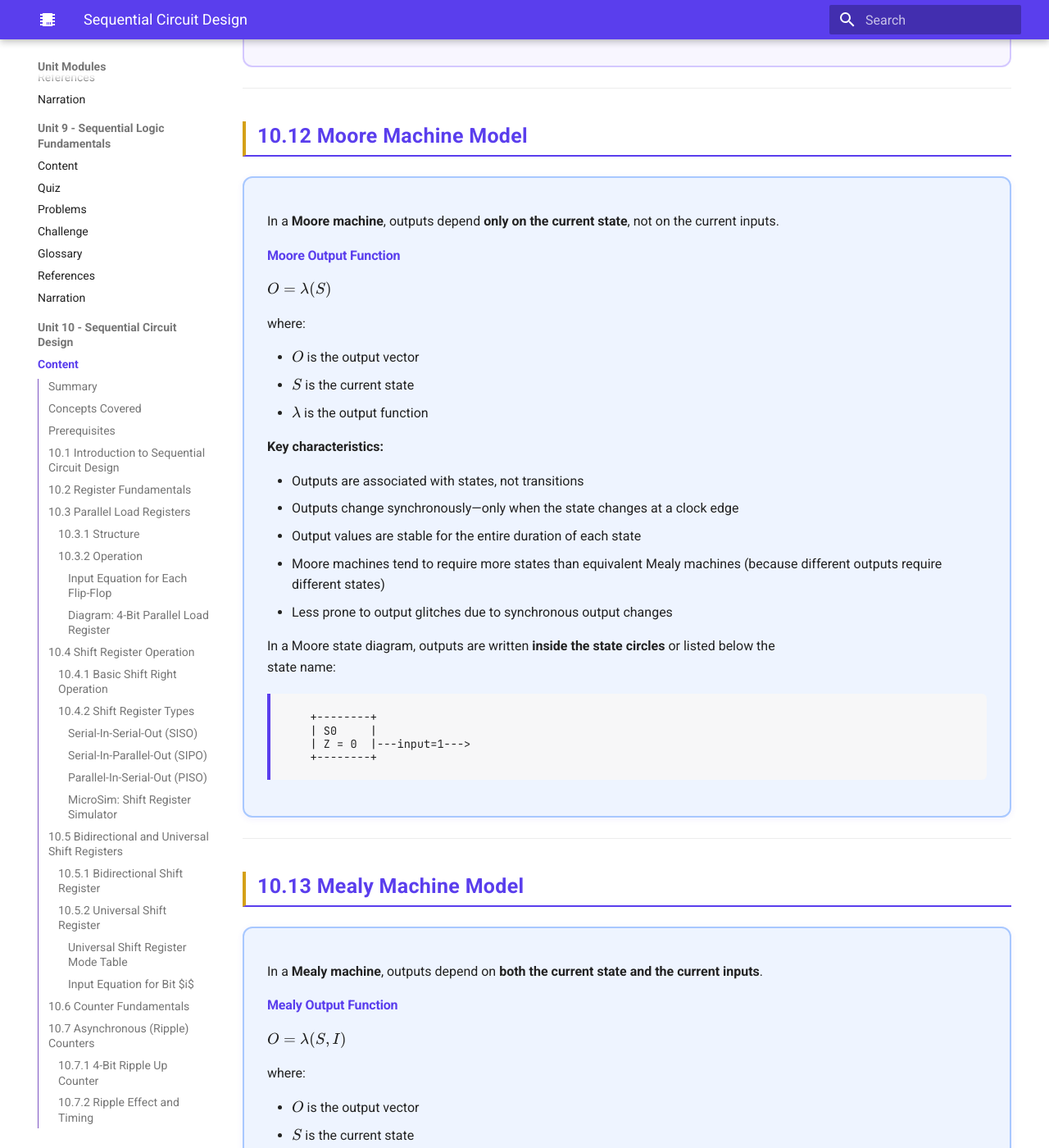
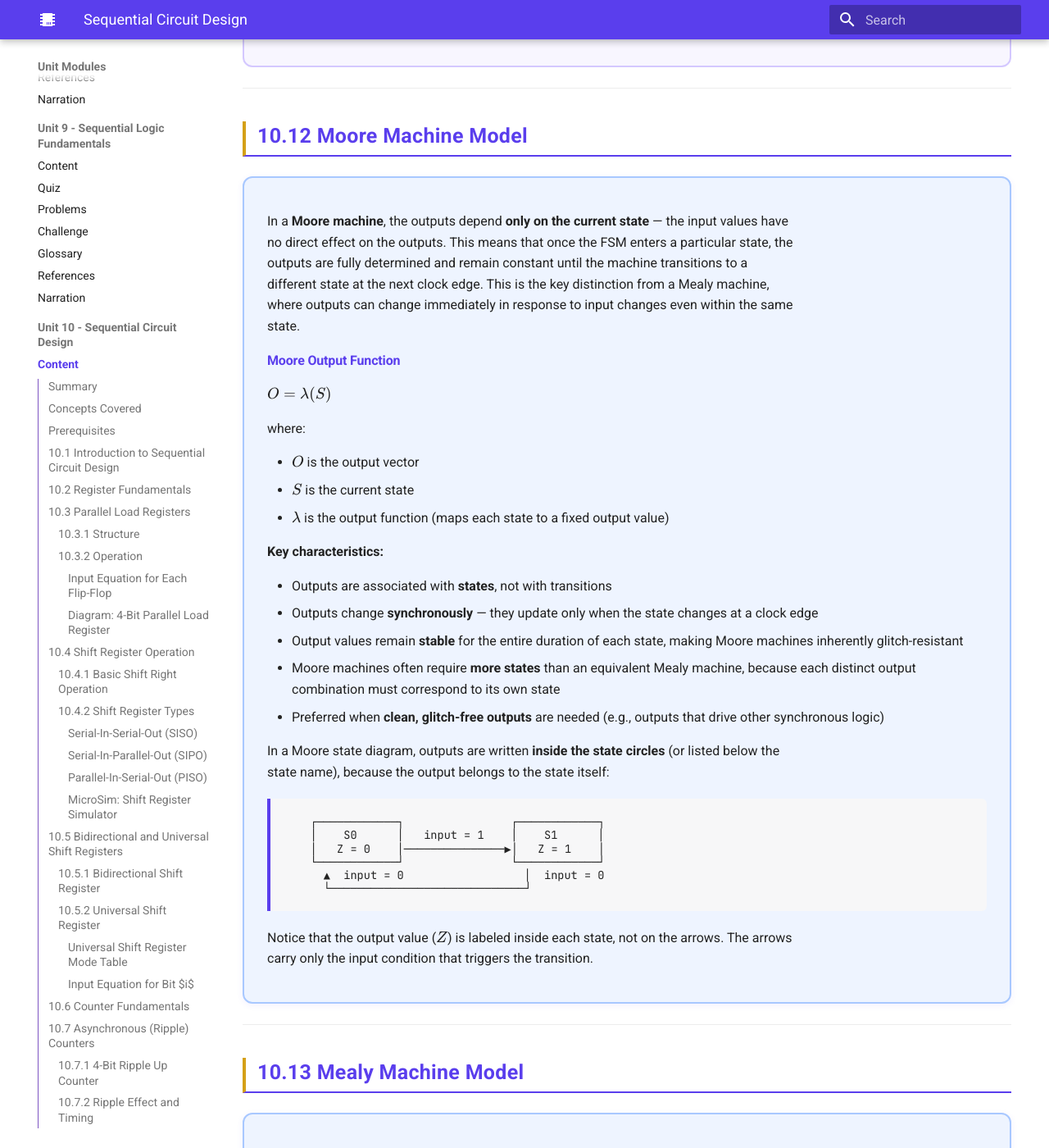
Before and after one commit to Nati-123/intelligent-textbook-ee2301, an MkDocs documentation site: the page built from docs/unit10-sequential-design/index.md, in a window 1280 px wide and 1400 px high, scrolled down 22581 px. Shown: the whole window at 82% size. Built offline with MkDocs 1.6.1 and Material for MkDocs 9.7.7, drawn with Linux system fonts in a browser that asks for light colours; nearby versions of some CDN libraries.

Commit message:
Refine Moore Machine Model section: clearer definition, improved ASCII diagram
- Expand opening definition with explicit contrast to Mealy machines
- Clarify output function notation with mapping description
- Improve key characteristics with bold emphasis and practical guidance
- Replace single-state ASCII diagram with two-state example showing transitions
- Add explanatory note about output placement in state diagrams

Co-Authored-By: Claude Opus 4.6 <noreply@anthropic.com>

````diff
--- a/docs/unit10-sequential-design/index.md
+++ b/docs/unit10-sequential-design/index.md
@@ -721,7 +721,7 @@ flowchart LR
 
 <div markdown style="background: #EEF4FF; border: 2px solid #A8C8FF; border-radius: 12px; padding: 24px 28px; margin: 1.2rem 0; box-shadow: 0 2px 8px rgba(90,61,237,0.07);">
 
-In a **Moore machine**, outputs depend **only on the current state**, not on the current inputs.
+In a **Moore machine**, the outputs depend **only on the current state** — the input values have no direct effect on the outputs. This means that once the FSM enters a particular state, the outputs are fully determined and remain constant until the machine transitions to a different state at the next clock edge. This is the key distinction from a Mealy machine, where outputs can change immediately in response to input changes even within the same state.
 
 <h4 style="color: #5A3EED; font-weight: 600;">Moore Output Function</h4>
 
@@ -731,24 +731,28 @@ where:
 
 - $O$ is the output vector
 - $S$ is the current state
-- $\lambda$ is the output function
+- $\lambda$ is the output function (maps each state to a fixed output value)
 
 **Key characteristics:**
 
-- Outputs are associated with states, not transitions
-- Outputs change synchronously—only when the state changes at a clock edge
-- Output values are stable for the entire duration of each state
-- Moore machines tend to require more states than equivalent Mealy machines (because different outputs require different states)
-- Less prone to output glitches due to synchronous output changes
+- Outputs are associated with **states**, not with transitions
+- Outputs change **synchronously** — they update only when the state changes at a clock edge
+- Output values remain **stable** for the entire duration of each state, making Moore machines inherently glitch-resistant
+- Moore machines often require **more states** than an equivalent Mealy machine, because each distinct output combination must correspond to its own state
+- Preferred when **clean, glitch-free outputs** are needed (e.g., outputs that drive other synchronous logic)
 
-In a Moore state diagram, outputs are written **inside the state circles** or listed below the state name:
+In a Moore state diagram, outputs are written **inside the state circles** (or listed below the state name), because the output belongs to the state itself:
 
 ```
-   +--------+
-   | S0     |
-   | Z = 0  |---input=1--->
-   +--------+
+   ┌────────────┐                ┌────────────┐
+   │    S0      │   input = 1    │    S1      │
+   │   Z = 0    │───────────────▶│   Z = 1    │
+   └────────────┘                └────────────┘
+     ▲  input = 0                  │  input = 0
+     └─────────────────────────────┘
 ```
+
+Notice that the output value ($Z$) is labeled inside each state, not on the arrows. The arrows carry only the input condition that triggers the transition.
 
 </div>
 
````
